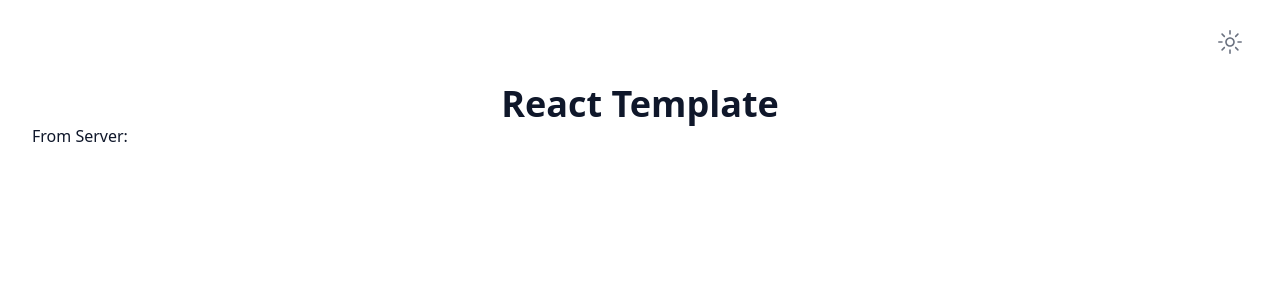
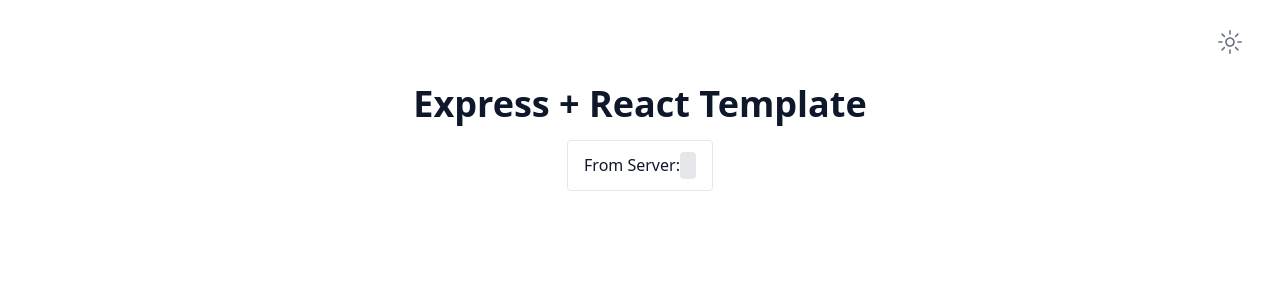
Before and after one commit to rbondoc96/express-react-template, a React (Vite) app in the folder packages/client/: page / in a window 1280 px wide. Shown: the top 300 px of the page. Built offline with nearby package versions, Linux system fonts and the light colour scheme; no server answers.

Commit message:
update(client): small updates to root page

```diff
--- a/packages/client/src/routes/root.tsx
+++ b/packages/client/src/routes/root.tsx
@@ -18,14 +18,16 @@ export function Root(): ReactNode {
     }, []);
 
     return (
-        <div className="min-h-screen flex flex-col">
+        <div className="min-h-screen flex flex-col gap-4">
             <div className="flex flex-col items-center">
-                <h1 className="text-4xl font-semibold">React Template</h1>
+                <h1 className="text-4xl font-semibold">Express + React Template</h1>
             </div>
-            <p className="flex gap-2">
-                <span>From Server: </span>
-                <span>{message}</span>
-            </p>
+            <div className="flex justify-center">
+                <div className="border px-4 py-3 rounded">
+                    <span>From Server: </span>
+                    <code className="bg-gray-200 px-2 py-1 rounded">{message}</code>
+                </div>
+            </div>
         </div>
     );
 }
```
